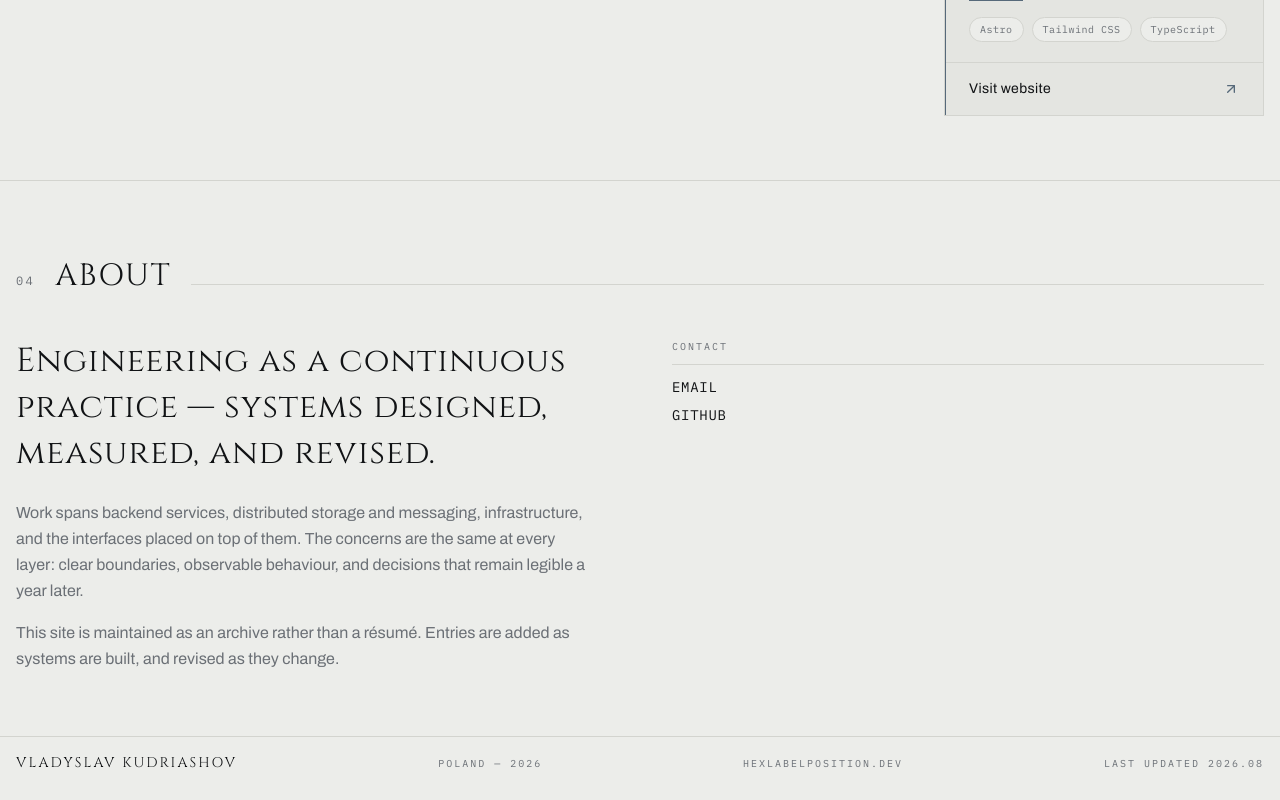
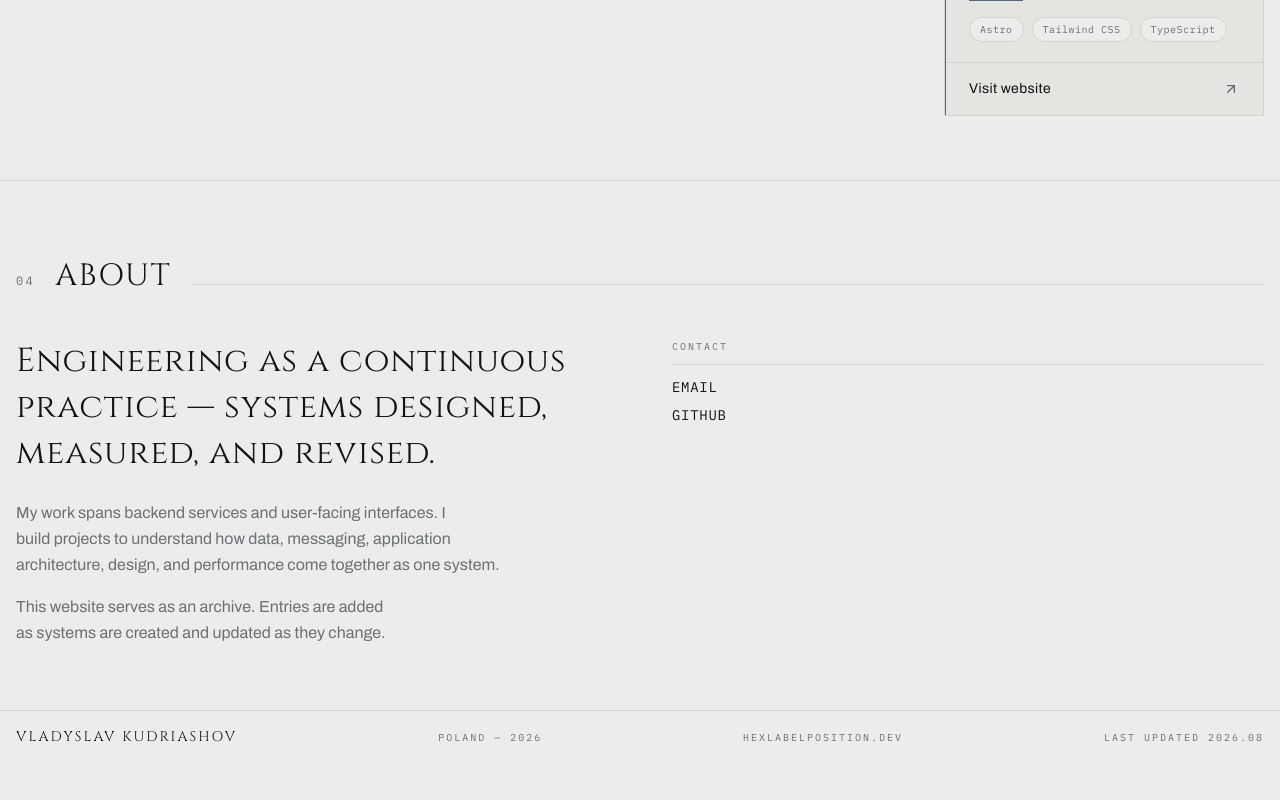
Before and after one commit to hexlabelposition/personal-archive, a Next.js app: page / in a window 1280 px wide. Shown: the part 1478-2278 px from the top of the page. After the commit the page ends 2252 px from the top, so only its background shows below. Built offline with nearby package versions, Linux system fonts and the light colour scheme.

Commit message:
feat: refine homepage content and navigation

```diff
--- a/src/views/home/config/hero-index.ts
+++ b/src/views/home/config/hero-index.ts
@@ -1,6 +1,4 @@
 export const heroIndex = [
   { id: "01", href: "#work", label: "Work" },
-  { id: "02", href: "#lab", label: "Lab" },
-  { id: "03", href: "#notes", label: "Notes" },
-  { id: "04", href: "#about", label: "About" },
+  { id: "02", href: "#about", label: "About" },
 ] as const;
--- a/src/views/home/ui/about-section.tsx
+++ b/src/views/home/ui/about-section.tsx
@@ -17,16 +17,14 @@ export function AboutSection() {
             and revised.
           </p>
           <div className="flex flex-col gap-4">
-            <p className="text-muted-foreground text-base leading-relaxed text-pretty">
-              Work spans backend services, distributed storage and messaging,
-              infrastructure, and the interfaces placed on top of them. The
-              concerns are the same at every layer: clear boundaries, observable
-              behaviour, and decisions that remain legible a year later.
+            <p className="text-muted-foreground text-base leading-relaxed text-balance">
+              My work spans backend services and user-facing interfaces. I build
+              projects to understand how data, messaging, application
+              architecture, design, and performance come together as one system.
             </p>
-            <p className="text-muted-foreground text-base leading-relaxed text-pretty">
-              This site is maintained as an archive rather than a résumé.
-              Entries are added as systems are built, and revised as they
-              change.
+            <p className="text-muted-foreground text-base leading-relaxed text-balance">
+              This website serves as an archive. Entries are added as systems
+              are created and updated as they change.
             </p>
           </div>
         </div>
```
